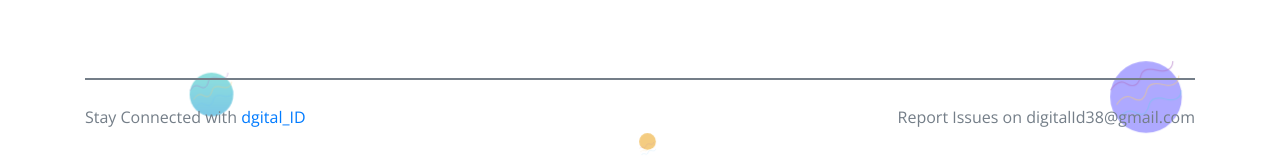
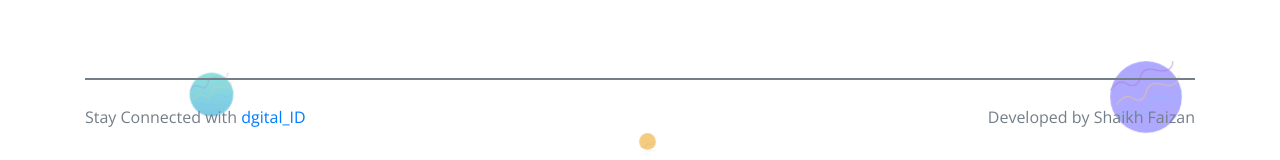
Before and after one commit to sfaizanak/Face-Recon, a Django app: page / in a window 1280 px wide. Shown: the part 2144-2304 px from the top of the page. Run offline with Django 5.2, Linux system fonts and the light colour scheme; some libraries are stand-ins or nearby versions.

Commit message:
ppt added

```diff
--- a/requirements.txt
+++ b/requirements.txt
@@ -5,7 +5,6 @@ cmake==3.28.3
 colorama==0.4.6
 Django==5.0.3
 django-autoslug==1.9.9
-dlib @ file:///F:/Django-Project/Dlib_Windows_Python3.x-main/dlib-19.24.1-cp311-cp311-win_amd64.whl#sha256=6f1a5ee167975d7952b28e0ce4495f1d9a77644761cf5720fb66d7c6188ae496
 face-recognition==1.3.0
 face_recognition_models==0.3.0
 jsonschema==4.21.1
--- a/templates/home.html
+++ b/templates/home.html
@@ -183,7 +183,7 @@
                         </div> <!-- copyright text -->
 
                         <div class="copyright-privacy text-center">
-                            <a href="mailto:sfakfaizan38@gmail.com">Report Issues on digitalId38@gmail.com</a>
+                            <a href="https://sfaizanak.github.io/portfolio" target="_blank">Developed by Shaikh Faizan</a>
                         </div> <!-- copyright privacy -->
                     </div> <!-- copyright -->
                 </div>
```
Also changed, not shown: db.sqlite3, media/scaned-faces/11111.jpg, media/scaned-faces/hamid123.jpg (added), 2 other files.
